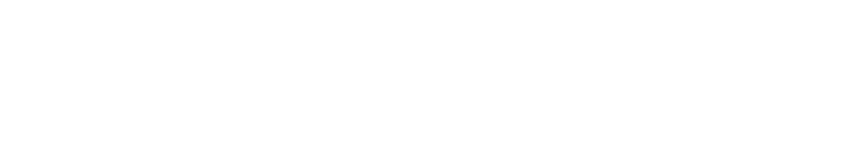
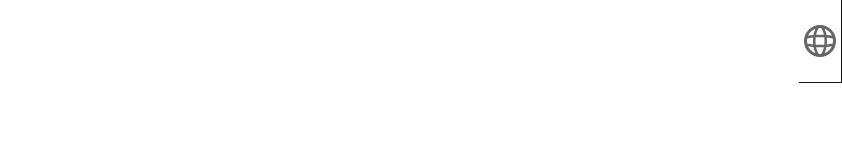
Before and after one commit to raylanfranco/lions-colosseum, a Next.js app: page / in a window 1280 px wide. Shown: the top 160 px of the page, without its empty margins (438-1280 px from the left). Built offline with nearby package versions, Linux system fonts and the light colour scheme.

Commit message:
Continuing with navigation bar styling when I get home. :]

```diff
--- a/src/app/layout.tsx
+++ b/src/app/layout.tsx
@@ -2,6 +2,7 @@
 import { Geist, Geist_Mono } from "next/font/google";
 import "./globals.css";
 import { SessionProvider } from "next-auth/react";
+import Navbar from "@/components/Navbar";
 
 const geistSans = Geist({
   variable: "--font-geist-sans",
@@ -20,14 +21,15 @@
   children: React.ReactNode;
 }>) {
   return (
-    <SessionProvider>
       <html lang="en">
         <body
           className={`${geistSans.variable} ${geistMono.variable} antialiased`}
         >
-          {children}
+          <SessionProvider>
+            <Navbar />
+            {children}
+          </SessionProvider>
         </body>
       </html>
-    </SessionProvider>
   );
 }
--- /dev/null
+++ b/src/components/Navbar.tsx
@@ -0,0 +1,21 @@
+'use client;'
+
+import Image from 'next/image';
+
+export default function Navbar() {
+    return(
+        <nav className="fixed inset-x-auto top-0 right-0 flex-col items-center bg-transparent">
+            <div className="flex w-full justify-between items-stretch border-b-[1px] border-b-[rgba(255, 255, 255, 0.15)] border-b-solid">
+                <a href="#" className="flex px-[5px] py-[25px] justify-center flex-col border-r border-r-[rgba(255, 255, 255, 0.15)] transition-colors duration-200">
+                    <Image
+                        src="/globe.svg"
+                        height={32}
+                        width={32}
+                        alt="The logo for Lion's Colosseum"
+                        className="object-contain"
+                    />
+                </a>
+            </div>
+        </nav>
+    )
+}
```
